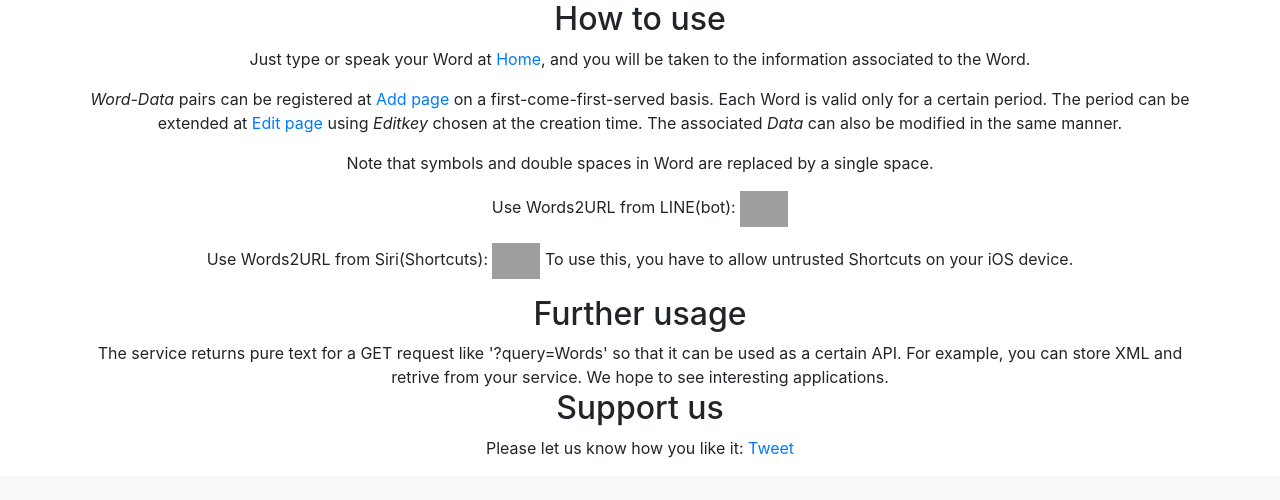
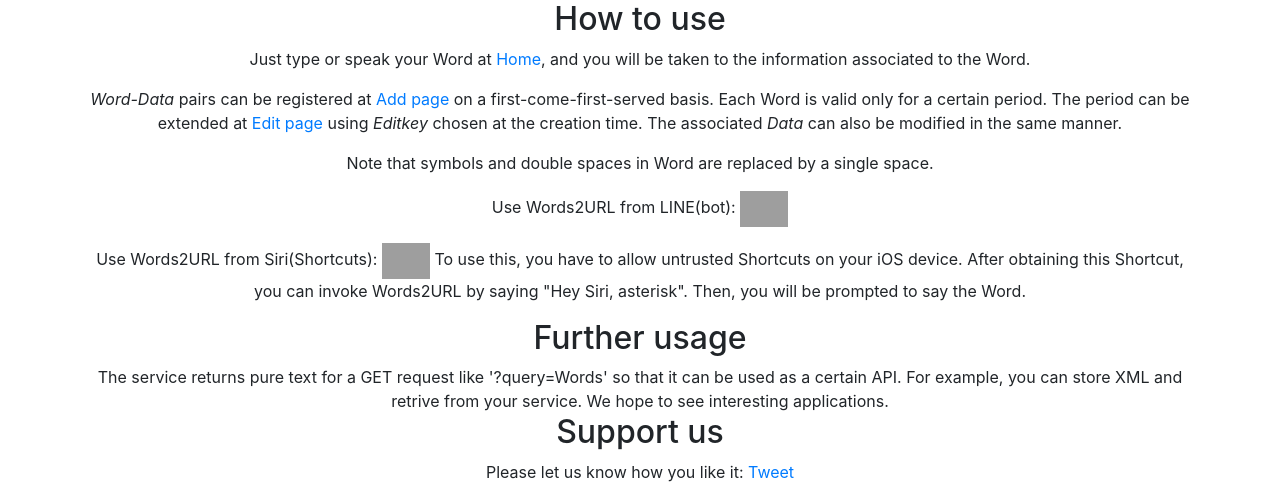
Before and after one commit to shizuo-kaji/words2url, a Django app: page /about/ in a window 1280 px wide. Shown: the part 423-923 px from the top of the page. Before the commit the page ends 881 px from the top, so only its background shows below. Run offline with Django 3.2, Linux system fonts and the light colour scheme; some libraries are stand-ins or nearby versions; grey boxes are pictures that could not be loaded.

Commit message:
added: iOS Shortcuts

```diff
--- a/wordb/templates/wordb/about.html
+++ b/wordb/templates/wordb/about.html
@@ -57,6 +57,8 @@
 Use Words2URL from Siri(Shortcuts):
 <a href="https://www.icloud.com/shortcuts/58f0a04f5e8440bfb1577ff7199dc51c "><img src="https://help.apple.com/assets/5E8CEA35094622DF10489984/5E8CEA42094622DF1048998D/en_GB/18c714c61bfdebca44fe6989f0a2511d.png" alt="Add to Siri" height="36" border="0"></a>
 To use this, you have to allow untrusted Shortcuts on your iOS device.
+After obtaining this Shortcut, you can invoke Words2URL by saying "Hey Siri, asterisk".
+Then, you will be prompted to say the Word.
 </p>
 
 
```
